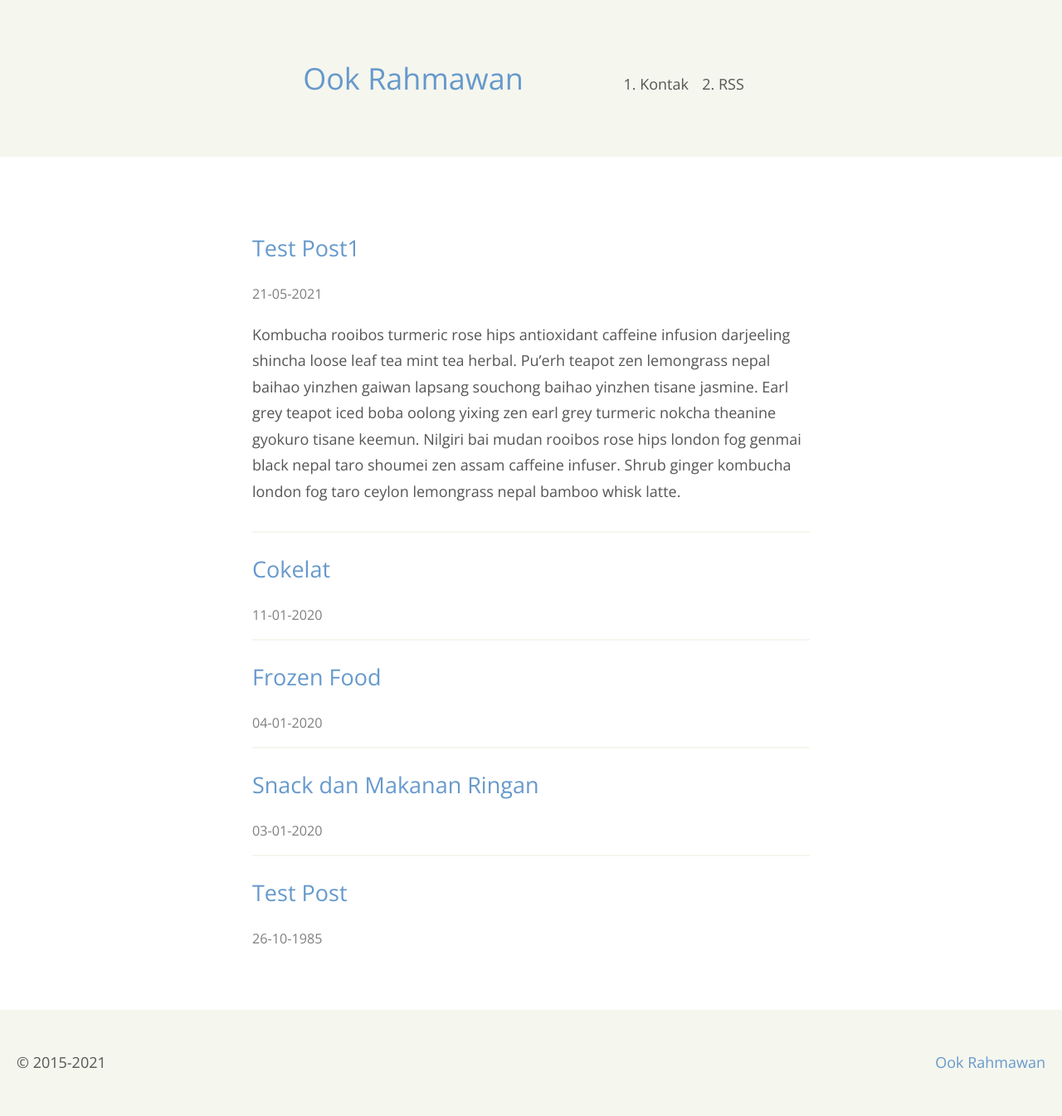
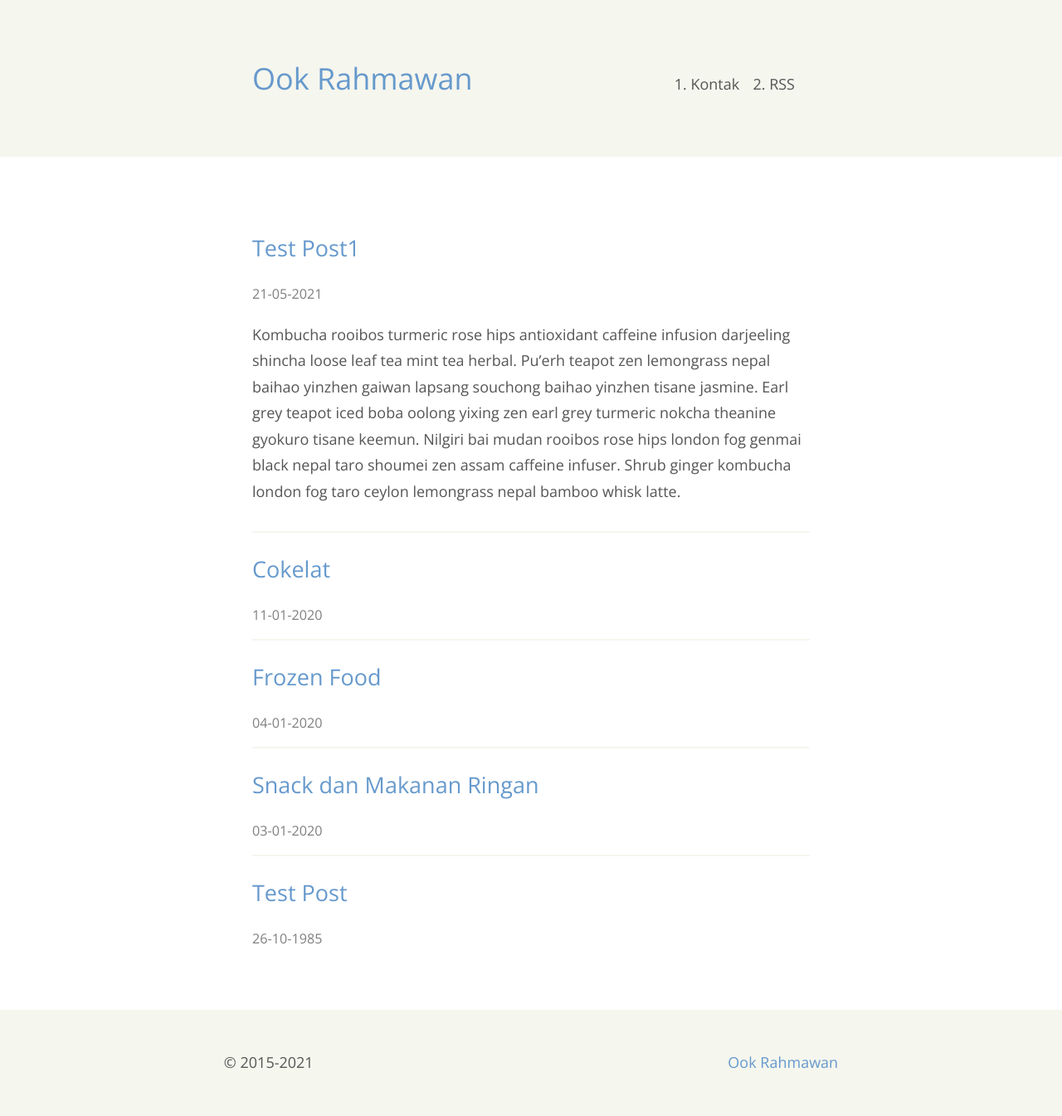
Before and after one commit to krhmwn/krhmwn, a Jekyll site: the page built from index.html, in a window 1280 px wide. Shown: the whole page at 83% size. Built offline with Jekyll 4.4.1, drawn with Linux system fonts in a browser that asks for light colours.

Commit message:
update v.1.0.174

```diff
--- a/assets/css/main.css
+++ b/assets/css/main.css
@@ -217,7 +217,7 @@ padding:3rem 1.25rem;
 background:#f5f6ee;
 text-align:center;
 display:flex;
-justify-content:space-between;
+justify-content:space-around;
 align-items:baseline
 }
 
@@ -230,7 +230,7 @@ padding: 3rem 0rem;
 
 .masthead {
 display:flex;
-justify-content:space-around;
+justify-content:space-between;
 margin:0 auto;
 max-width:42rem;
 align-items:baseline
```
